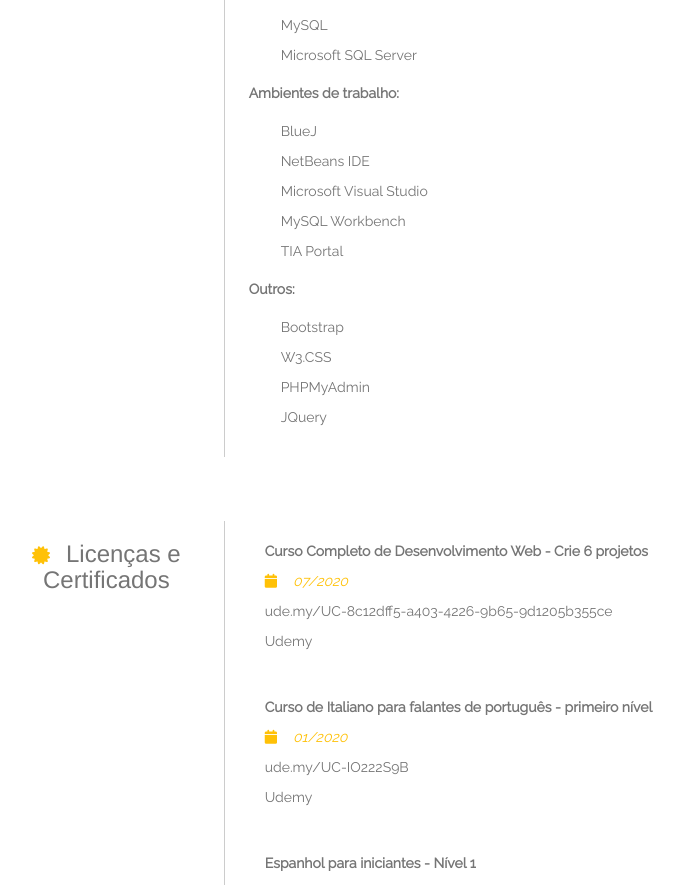
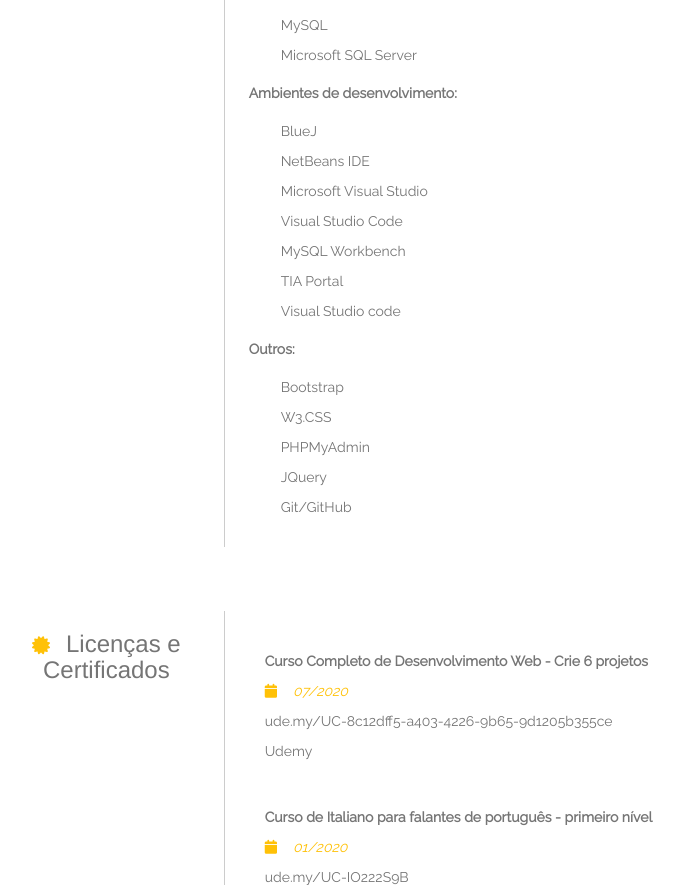
Before and after one commit to Diana60/Diana60.github.io, a plain HTML site: page index.html in a window 1280 px wide. Shown: the part 1657-2542 px from the top of the page, without its empty margins (555-1239 px from the left). Drawn offline with nearby package versions, Linux system fonts and the light colour scheme.

Commit message:
Update index.html

```diff
--- a/index.html
+++ b/index.html
@@ -180,14 +180,16 @@
 						</ul>
 
 
-						<p> <b>Ambientes de trabalho:</b></p>
+						<p> <b>Ambientes de desenvolvimento:</b></p>
 						<ul  class="w3-ul">
 							<li>
 								<p class="w3-margin-left">BlueJ</p>
 								<p class="w3-margin-left">NetBeans IDE</p>
 								<p class="w3-margin-left">Microsoft Visual Studio</p>
+								<p class="w3-margin-left">Visual Studio Code</p>
 								<p class="w3-margin-left">MySQL Workbench</p>
 								<p class="w3-margin-left">TIA Portal</p>
+								<p class="w3-margin-left">Visual Studio code</p>
 							</li>
 						</ul>
 
@@ -199,6 +201,7 @@
 								<p class="w3-margin-left">W3.CSS</p>
 								<p class="w3-margin-left">PHPMyAdmin</p>
 								<p class="w3-margin-left">JQuery</p>
+								<p class="w3-margin-left">Git/GitHub</p>
 							</li>
 						</ul>
 
@@ -218,6 +221,7 @@
 					</div>
 
 					<div class="w3-rest w3-border-left w3-padding-large">
+						<br>
 						<ul class="w3-ul">
 							<li>
 								<p class="curso">Curso Completo de Desenvolvimento Web - Crie 6 projetos</p>
```
